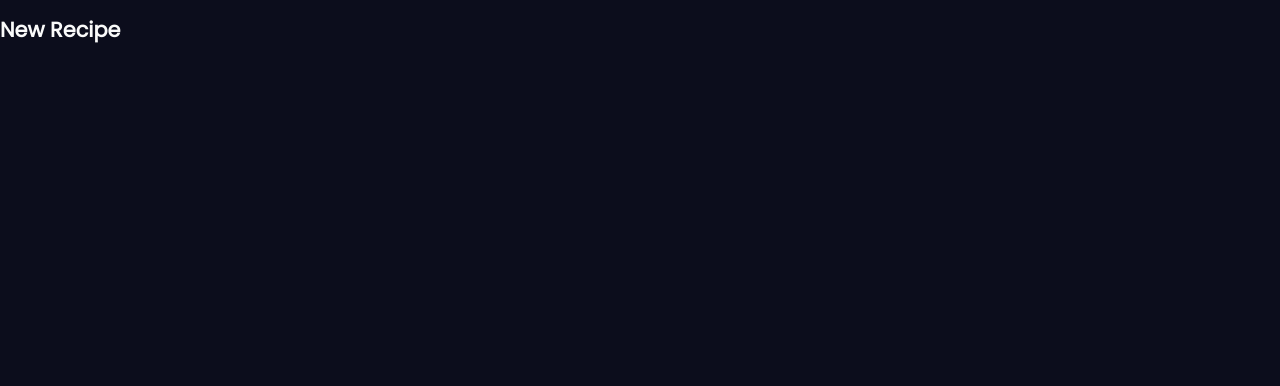
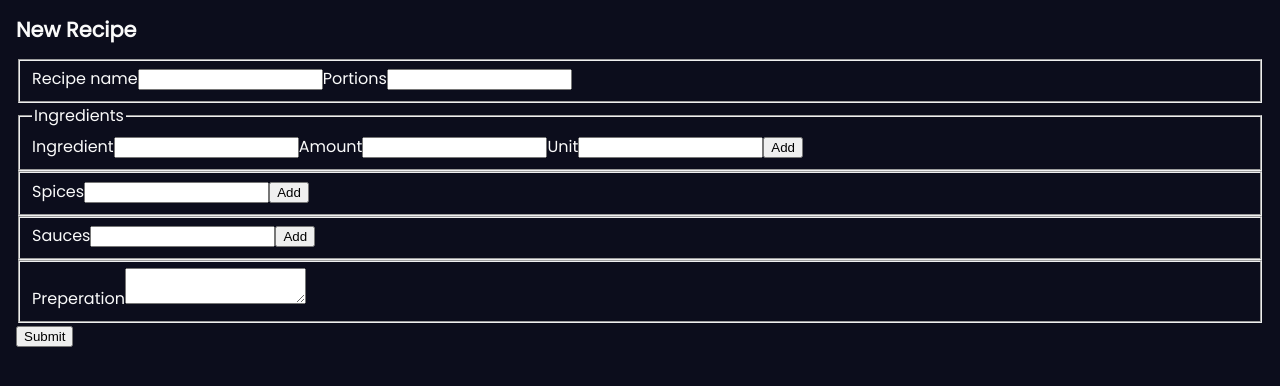
Before and after one commit to lennart-kaminsky/my-recipes-next-app, a Next.js app: page /recipes/new-recipe in a window 1280 px wide. Shown: the top 386 px of the page. Built offline with nearby package versions, Linux system fonts and the light colour scheme.

Commit message:
add form- object structure still wrong

```diff
--- /dev/null
+++ b/components/TagContainer/index.js
@@ -0,0 +1,22 @@
+import styled from "styled-components";
+
+export function TagContainer({ tag }) {
+  return (
+    <StyledTagContainer>
+      {tag.map((tag) => (
+        <Tag key={tag.id}>{tag.name}</Tag>
+      ))}
+    </StyledTagContainer>
+  );
+}
+const StyledTagContainer = styled.ul`
+  display: flex;
+  flex-wrap: wrap;
+  gap: 0.5rem;
+`;
+
+const Tag = styled.li`
+  border: 1px solid var(--primary-color);
+  border-radius: 0.9rem;
+  padding: 0.3rem 0.5rem;
+`;
--- a/lib/data.js
+++ b/lib/data.js
@@ -1,11 +1,10 @@
-export const recipes = [
+export const initialRecipes = [
   {
     id: 0,
     name: "Vegan Pasta Bolognese",
     slug: "vegan-pasta-bolognese",
     image: {
       src: "https://biancazapatka.com/wp-content/uploads/2018/07/spaghetti-vegan-bolognese-720x882.jpg",
-      alt: "pasta bolognese",
     },
     portions: 4,
     ingredients: [
@@ -31,7 +30,13 @@ export const recipes = [
         ingredient: { id: 7, name: "Sprinkled Cheese", unit: "" },
       },
     ],
-    spices: ["Salt", "Pepper", "Oregano", "Sugar"],
+    spices: [
+      { id: 1, name: "Salt" },
+      { id: 3, name: "Pepper" },
+      { id: 4, name: "Oregano" },
+      { id: 5, name: "Sugar" },
+    ],
+    sauces: [],
     preperation:
       "Lorem daskm slakm flsdkmfl kkasm lsd laksmd lakms fldsasd asdm asf laksdm laksdmalkdm laksdm lakdsm asdkdm a.",
   },
@@ -59,8 +64,15 @@ export const recipes = [
       { amount: 2, ingredient: { id: 12, name: "Cheese", unit: "slices" } },
       { amount: 750, ingredient: { id: 13, name: "Fries", unit: "g" } },
     ],
-    spices: ["Salt", "French Fries Spice"],
-    sauces: ["mayonaise", "Curryketchup", "Burger sauce"],
+    spices: [
+      { id: 1, name: "Salt" },
+      { id: 2, name: "French Fries Spice" },
+    ],
+    sauces: [
+      { id: 1, name: "mayonaise" },
+      { id: 2, name: "Curryketchup" },
+      { id: 3, name: "Burger sauce" },
+    ],
     preperation:
       "Lorem daskm slakm flsdkmfl kkasm lsd laksmd lakms fldsasd asdm asf laksdm laksdmalkdm laksdm lakdsm asdkdm a.",
   },
--- a/next.config.js
+++ b/next.config.js
@@ -1,8 +1,20 @@
 /** @type {import('next').NextConfig} */
 const nextConfig = {
-  reactStrictMode: true,
+  compiler: {
+    styledComponents: true,
+  },
   images: {
     domains: ["biancazapatka.com"],
+  },
+  reactStrictMode: true,
+  webpack(config) {
+    config.module.rules.push({
+      test: /\.svg$/i,
+      issuer: /\.[jt]sx?$/,
+      use: ["@svgr/webpack"],
+    });
+
+    return config;
   },
 };
 
--- a/package.json
+++ b/package.json
@@ -15,7 +15,8 @@
     "next": "13.5.6",
     "react": "^18",
     "react-dom": "^18",
-    "styled-components": "^6.1.0"
+    "styled-components": "^6.1.0",
+    "uid": "^2.0.2"
   },
   "devDependencies": {
     "eslint": "^8",
--- a/pages/_app.js
+++ b/pages/_app.js
@@ -1,10 +1,23 @@
+import { useState } from "react";
 import GlobalStyle from "../styles";
 
+import { initialRecipes } from "@/lib/data";
+
 export default function App({ Component, pageProps }) {
+  const [recipes, setRecipes] = useState(initialRecipes);
+
+  function handleAddRecipe(newRecipe) {
+    setRecipes([...recipes, newRecipe]);
+  }
+
   return (
     <>
       <GlobalStyle />
-      <Component {...pageProps} />
+      <Component
+        {...pageProps}
+        recipes={recipes}
+        handleAddRecipe={handleAddRecipe}
+      />
     </>
   );
 }
--- a/pages/recipes/new-recipe.js
+++ b/pages/recipes/new-recipe.js
@@ -1,3 +1,220 @@
-export default function NewRecipe() {
-  return <h1>New Recipe</h1>;
+import { FontAwesomeIcon } from "@fortawesome/react-fontawesome";
+import { faMinus } from "@fortawesome/free-solid-svg-icons";
+import { useState } from "react";
+import styled from "styled-components";
+import { uid } from "uid";
+import { TagContainer } from "@/components/TagContainer";
+import { useRouter } from "next/router";
+
+export default function NewRecipe({ recipes, handleAddRecipe }) {
+  const [newIngredients, setNewIngredients] = useState([]);
+  const [currentIngredient, setCurrentIngredient] = useState({
+    name: "",
+    amount: "",
+    unit: "",
+  });
+
+  const [newSpices, setNewSpices] = useState([]);
+  const [currentSpice, setCurrentSpice] = useState("");
+
+  const [newSauces, setNewSauces] = useState([]);
+  const [currentSauce, setCurrentSauce] = useState("");
+
+  const router = useRouter();
+
+  function handleChangeIngredient(event, key) {
+    setCurrentIngredient({
+      ...currentIngredient,
+      [key]: event.target.value,
+    });
+  }
+
+  function handleChangeSpice(event) {
+    setCurrentSpice(event.target.value);
+  }
+
+  function handleChangeSauce(event) {
+    setCurrentSauce(event.target.value);
+  }
+
+  function handleAddIngredient() {
+    if (!currentIngredient.name || !currentIngredient.amount) return null;
+    setNewIngredients([...newIngredients, { id: uid(), ...currentIngredient }]);
+    setCurrentIngredient({ name: "", amount: "", unit: "" });
+    console.log(newIngredients);
+  }
+
+  function handleAddSpice() {
+    if (!currentSpice) return null;
+    setNewSpices([...newSpices, { id: uid(), name: currentSpice }]);
+    setCurrentSpice("");
+  }
+
+  function handleAddSauce() {
+    if (!currentSauce) return null;
+    setNewSauces([...newSauces, { id: uid(), name: currentSauce }]);
+    setCurrentSauce("");
+  }
+
+  function handleRemoveIngredient(id) {
+    setNewIngredients(
+      newIngredients.filter((ingredient) => ingredient.id !== id)
+    );
+  }
+
+  function handleRemoveSpice(id) {
+    setNewSpices(newSpices.filter((spice) => spice.id !== id));
+  }
+
+  function handleRemoveSauce(id) {
+    setNewSauces(newSauces.filter((sauce) => sauce.id !== id));
+  }
+
+  function handleSubmit(event) {
+    event.preventDefault();
+    const formElements = event.target.elements;
+    const recipeName = formElements.recipeNameInput.value;
+    const newRecipe = {
+      id: uid(),
+      name: recipeName,
+      slug: kebabCase(recipeName),
+      image: {
+        src: "/recources/images/default-recipe.jpeg",
+      },
+      portions: formElements.portionsInput.value,
+      ingredients: newIngredients,
+      spices: newSpices,
+      sauces: newSauces,
+      preperation: formElements.preperationInput,
+    };
+    console.log("neues Rezept", newRecipe);
+    console.log("neues Zutatetb", newIngredients);
+
+    handleAddRecipe(newRecipe);
+
+    router.push("/recipes");
+  }
+  function kebabCase(string) {
+    return string
+      .match(
+        /[A-Z]{2,}(?=[A-Z][a-z]+[0-9]*|\b)|[A-Z]?[a-z]+[0-9]*|[A-Z]|[0-9]+/g
+      )
+      .join("-")
+      .toLowerCase();
+  }
+
+  return (
+    <main>
+      <h1>New Recipe</h1>
+      <form onSubmit={handleSubmit}>
+        <fieldset>
+          <label htmlFor="recipeNameInput">Recipe name</label>
+          <input
+            id="recipeNameInput"
+            name="recipeNameInput"
+            type="text"
+            required
+          ></input>
+          <label htmlFor="portionsInput">Portions</label>
+          <input
+            id="portionsInput"
+            name="portionsInput"
+            type="number"
+            min="1"
+            required
+          ></input>
+        </fieldset>
+        <fieldset>
+          <legend>Ingredients</legend>
+          <label htmlFor="ingredientInput">Ingredient</label>
+          <input
+            id="ingredientInput"
+            name="ingredientInput"
+            type="text"
+            min="1"
+            value={currentIngredient.name}
+            onChange={(event) => handleChangeIngredient(event, "name")}
+          ></input>
+          <label htmlFor="amountInput">Amount</label>
+          <input
+            id="amountInput"
+            name="amountInput"
+            type="number"
+            step="0.5"
+            min="0"
+            value={currentIngredient.amount}
+            onChange={(event) => handleChangeIngredient(event, "amount")}
+          ></input>
+          <label htmlFor="unitInput">Unit</label>
+          <input
+            id="unitInput"
+            name="unitInput"
+            type="text"
+            min="1"
+            value={currentIngredient.unit}
+            onChange={(event) => handleChangeIngredient(event, "unit")}
+          ></input>
+          <button type="button" onClick={() => handleAddIngredient()}>
+            Add
+          </button>
+        </fieldset>
+        <fieldset>
+          <label htmlFor="spicesInput">Spices</label>
+          <input
+            id="spicesInput"
+            name="spicesInput"
+            type="text"
+            value={currentSpice}
+            onChange={(event) => handleChangeSpice(event)}
+          ></input>
+          <button type="button" onClick={() => handleAddSpice()}>
+            Add
+          </button>
+        </fieldset>
+        <fieldset>
+          <label htmlFor="saucesInput">Sauces</label>
+          <input
+            id="saucesInput"
+            name="saucesInput"
+            type="text"
+            value={currentSauce}
+            onChange={(event) => handleChangeSauce(event)}
+          ></input>
+          <button type="button" onClick={() => handleAddSauce()}>
+            Add
+          </button>
+        </fieldset>
+        <fieldset>
+          <label htmlFor="preperationInput">Preperation</label>
+          <textarea id="preperationInput" name="preperationInput"></textarea>
+        </fieldset>
+        <button type="submit">Submit</button>
+      </form>
+      <TagContainer tag={newSpices} />
+      <TagContainer tag={newSauces} />
+      <table>
+        <StyledTableBody>
+          {newIngredients.map((ingredient) => (
+            <tr key={ingredient.id}>
+              <td>{ingredient.name}</td>
+              <td>{ingredient.amount + ingredient.unit}</td>
+              <td>
+                <button
+                  type="button"
+                  onClick={() => handleRemoveIngredient(ingredient.id)}
+                >
+                  <FontAwesomeIcon icon={faMinus} />
+                </button>
+              </td>
+            </tr>
+          ))}
+        </StyledTableBody>
+      </table>
+    </main>
+  );
 }
+
+const StyledTableBody = styled.tbody`
+  display: flex;
+  flex-direction: column-reverse;
+`;
```
Also changed, not shown: components/Link/index.js (+17 -6 lines), pages/recipes/[slug].js (+33 -11 lines), pages/recipes/index.js (+4 -3 lines), public/recources/images/default-recipe.jpeg (added), 1 other file (tests, documents, lock files or other folders).
